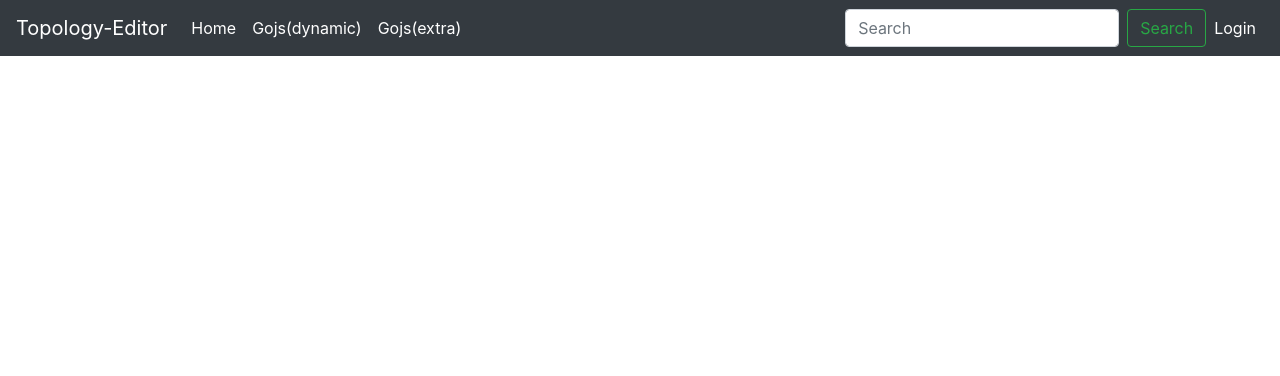
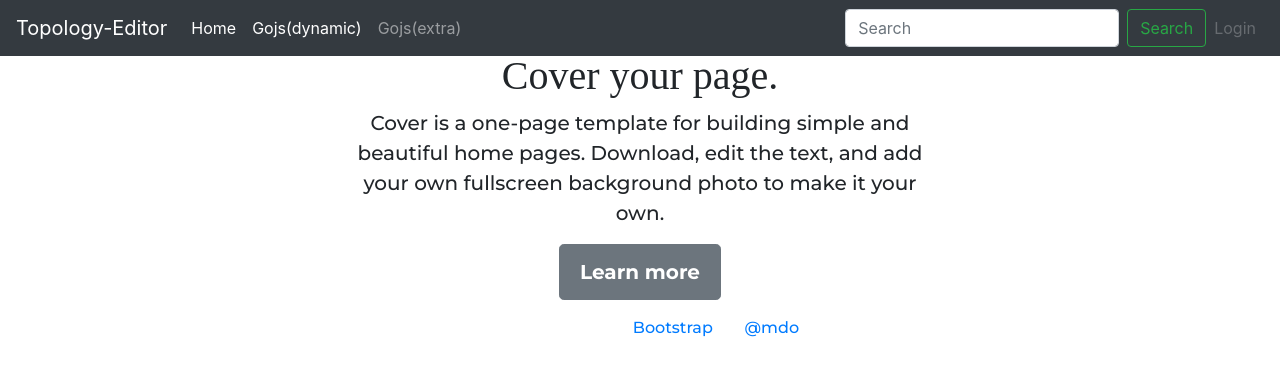
Before and after one commit to Ghislain1/TopoEdit, an Angular app in the folder src/topo-edit-app/: page /app-home in a window 1280 px wide. Shown: the top 376 px of the page. Built offline with nearby package versions, Linux system fonts and the light colour scheme.

Commit message:
Home component  has bveeb addeed for the project

```diff
--- a/src/topo-edit-app/projects/demo/src/app/app.module.ts
+++ b/src/topo-edit-app/projects/demo/src/app/app.module.ts
@@ -9,7 +9,7 @@ import { HomeComponent } from './shared/components/home/home.component';
 // import { AngularTopoEditorModule } from 'projects/angular-topo-editor/src/lib/angular-topo-editor.module';
 
 const appRoutes: Routes = [
-  { path: 'home', component: HomeComponent },
+  { path: 'app-home', component: HomeComponent },
   { path: 'home/:id', component: LoginComponent },
   {
     path: 'heroes',
--- a/src/topo-edit-app/projects/demo/src/app/shared/components/home/home.component.css
+++ b/src/topo-edit-app/projects/demo/src/app/shared/components/home/home.component.css
@@ -1,3 +1,68 @@
-app-home {
-  background: red;
+.cover-container {
+  max-width: 42em;
 }
+
+
+/*
+ * Header
+ */
+.masthead {
+  margin-bottom: 2rem;
+}
+
+.masthead-brand {
+  margin-bottom: 0;
+}
+
+.nav-masthead .nav-link {
+  padding: .25rem 0;
+  font-weight: 700;
+  color: rgba(255, 255, 255, .5);
+  background-color: transparent;
+  border-bottom: .25rem solid transparent;
+}
+
+.nav-masthead .nav-link:hover,
+.nav-masthead .nav-link:focus {
+  border-bottom-color: rgba(255, 255, 255, .25);
+}
+
+.nav-masthead .nav-link+.nav-link {
+  margin-left: 1rem;
+}
+
+.nav-masthead .active {
+  color: #fff;
+  border-bottom-color: #fff;
+}
+
+@media (min-width: 48em) {
+  .masthead-brand {
+    float: left;
+  }
+
+  .nav-masthead {
+    float: right;
+  }
+}
+
+
+/*
+ * Cover
+ */
+.cover {
+  padding: 0 1.5rem;
+}
+
+.cover .btn-lg {
+  padding: .75rem 1.25rem;
+  font-weight: 700;
+}
+
+
+/*
+ * Footer
+ */
+.mastfoot {
+  color: rgba(255, 255, 255, .5);
+}
--- a/src/topo-edit-app/projects/demo/src/app/shared/components/home/home.component.html
+++ b/src/topo-edit-app/projects/demo/src/app/shared/components/home/home.component.html
@@ -1,3 +1,28 @@
-<p>
-  home works!
-</p>
+<div class="cover-container d-flex h-100 p-3 mx-auto flex-column">
+  <header class="masthead mb-auto">
+    <div class="inner">
+      <h3 class="masthead-brand">Cover</h3>
+      <nav class="nav nav-masthead justify-content-center">
+        <a class="nav-link active" href="#">Home</a>
+        <a class="nav-link" href="#">Features</a>
+        <a class="nav-link" href="#">Contact</a>
+      </nav>
+    </div>
+  </header>
+
+  <main role="main" class="inner cover">
+    <h1 class="cover-heading">Cover your page.</h1>
+    <p class="lead">Cover is a one-page template for building simple and beautiful home pages. Download, edit the text,
+      and add your own fullscreen background photo to make it your own.</p>
+    <p class="lead">
+      <a href="#" class="btn btn-lg btn-secondary">Learn more</a>
+    </p>
+  </main>
+
+  <footer class="mastfoot mt-auto">
+    <div class="inner">
+      <p>Cover template for <a href="https://getbootstrap.com/">Bootstrap</a>, by <a
+          href="https://twitter.com/mdo">@mdo</a>.</p>
+    </div>
+  </footer>
+</div>
--- a/src/topo-edit-app/projects/demo/src/app/shared/components/login/login.component.html
+++ b/src/topo-edit-app/projects/demo/src/app/shared/components/login/login.component.html
@@ -1,3 +1,18 @@
-<p>
-  login works!
-</p>
+<div class="container">
+  <form class="form-signin">
+    <img class="mb-4" src="https://getbootstrap.com/assets/brand/bootstrap-solid.svg" alt="" width="72" height="72">
+    <h1 class="h3 mb-3 font-weight-normal">Please sign in</h1>
+    <label for="inputEmail" class="sr-only">Email address</label>
+    <input type="email" id="inputEmail" class="form-control" placeholder="Email address" required autofocus>
+    <label for="inputPassword" class="sr-only">Password</label>
+    <input type="password" id="inputPassword" class="form-control" placeholder="Password" required>
+    <div class="checkbox mb-3">
+      <label>
+        <input type="checkbox" value="remember-me"> Remember me
+      </label>
+    </div>
+    <button class="btn btn-lg btn-primary btn-block" type="submit">Sign in</button>
+    <p class="mt-5 mb-3 text-muted">&copy; 2017-2018</p>
+  </form>
+
+</div>
--- a/src/topo-edit-app/projects/demo/src/app/shared/components/navbar/navbar.component.html
+++ b/src/topo-edit-app/projects/demo/src/app/shared/components/navbar/navbar.component.html
@@ -16,7 +16,7 @@
       </li>
 
       <li class="nav-item">
-        <a class="nav-link" routerLink="/app-home" routerLinkActive="active">Gojs(extra)</a>
+        <a class="nav-link" routerLink="/app-login" routerLinkActive="active">Gojs(extra)</a>
       </li>
 
     </ul>
@@ -26,7 +26,7 @@
       <ul class="navbar-nav mr-auto">
 
         <li class="nav-item">
-          <a class="nav-link disabled" routerLink="/app-home" routerLinkActive="active">Login</a>
+          <a class="nav-link disabled" routerLink="/app-login" routerLinkActive="active">Login</a>
         </li>
       </ul>
     </form>
--- a/src/topo-edit-app/projects/demo/src/styles.css
+++ b/src/topo-edit-app/projects/demo/src/styles.css
@@ -1 +1,66 @@
 /* You can add global styles to this file, and also import other style files */
+
+/* === Allgemein ===*/
+/*@Ghislain: if you removed this line your could NOT see Montserrat font again */
+@import url("https://fonts.googleapis.com/css?family=Montserrat:500,700");
+
+/* Schriften */
+
+body,
+p {
+  font-family: 'Montserrat', 'Arial Black', 'Arial';
+  font-weight: 300;
+}
+
+h1,
+h2,
+h3,
+h4,
+h5,
+h6,
+.font-alt {
+  font-family: 'Oleo Script Swash Caps', cursive;
+}
+
+
+/* Button */
+
+.btn-round {
+  border-radius: 30px;
+}
+
+
+/* Section */
+
+section {
+  padding: 40px 0;
+}
+
+
+/* Hilfsklassen */
+
+.d-relative {
+  position: relative;
+}
+
+
+/* === Navigation ===*/
+
+nav.navbar.navbar-dark button:hover,
+nav.navbar.navbar-dark button:focus,
+nav.navbar.navbar-dark .nav-link:hover {
+  color: #dc3545;
+}
+
+.navbar-nav .badge {
+  position: absolute;
+  left: 25px;
+  bottom: 25px;
+  padding-right: .5em;
+  padding-left: .5em;
+}
+
+.navbar-nav .icon-basket {
+  line-height: 0.8;
+  font-size: 1.5em;
+}
```
Also changed, not shown: src/topo-edit-app/projects/demo/src/app/shared/components/login/login.component.css (+36 -0 lines).
